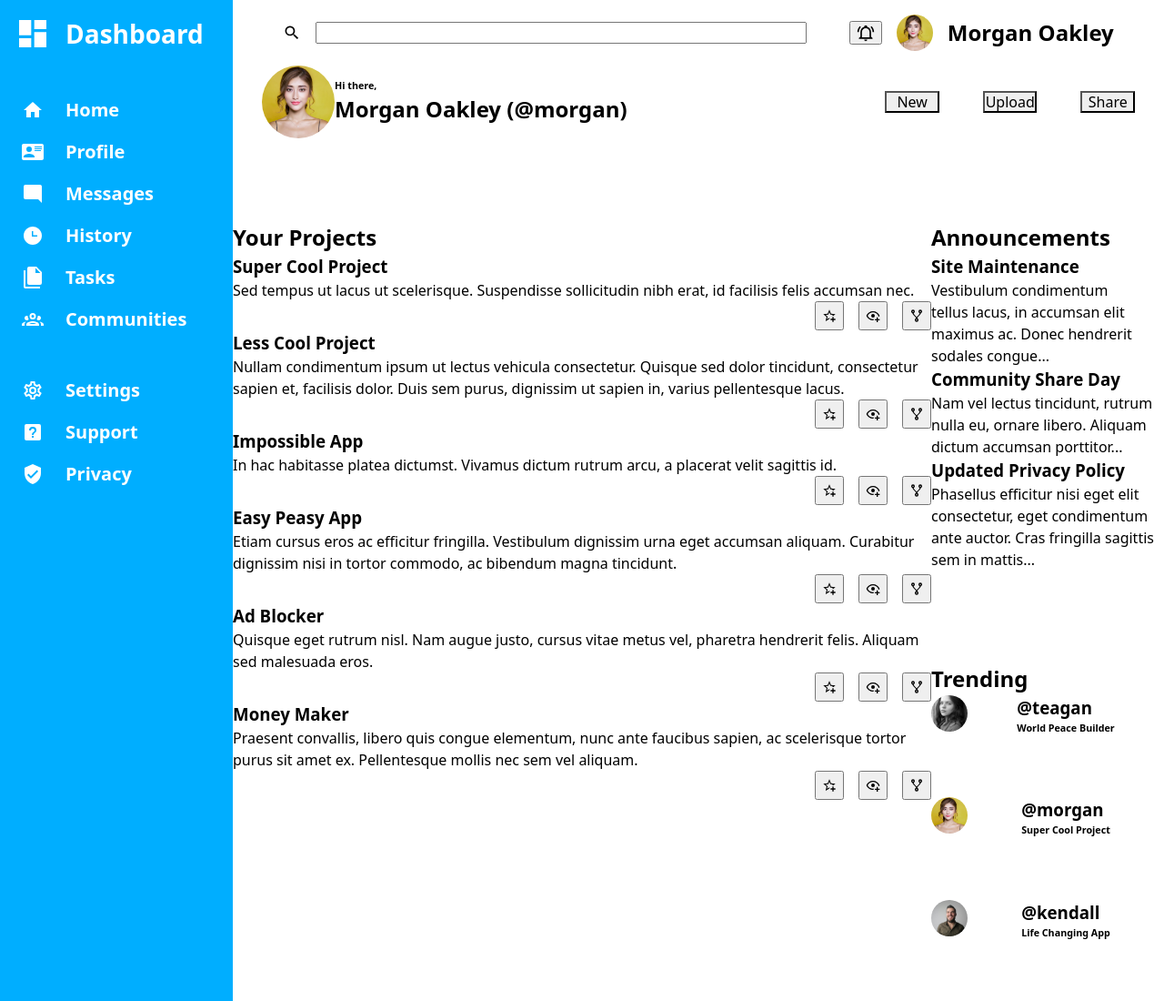
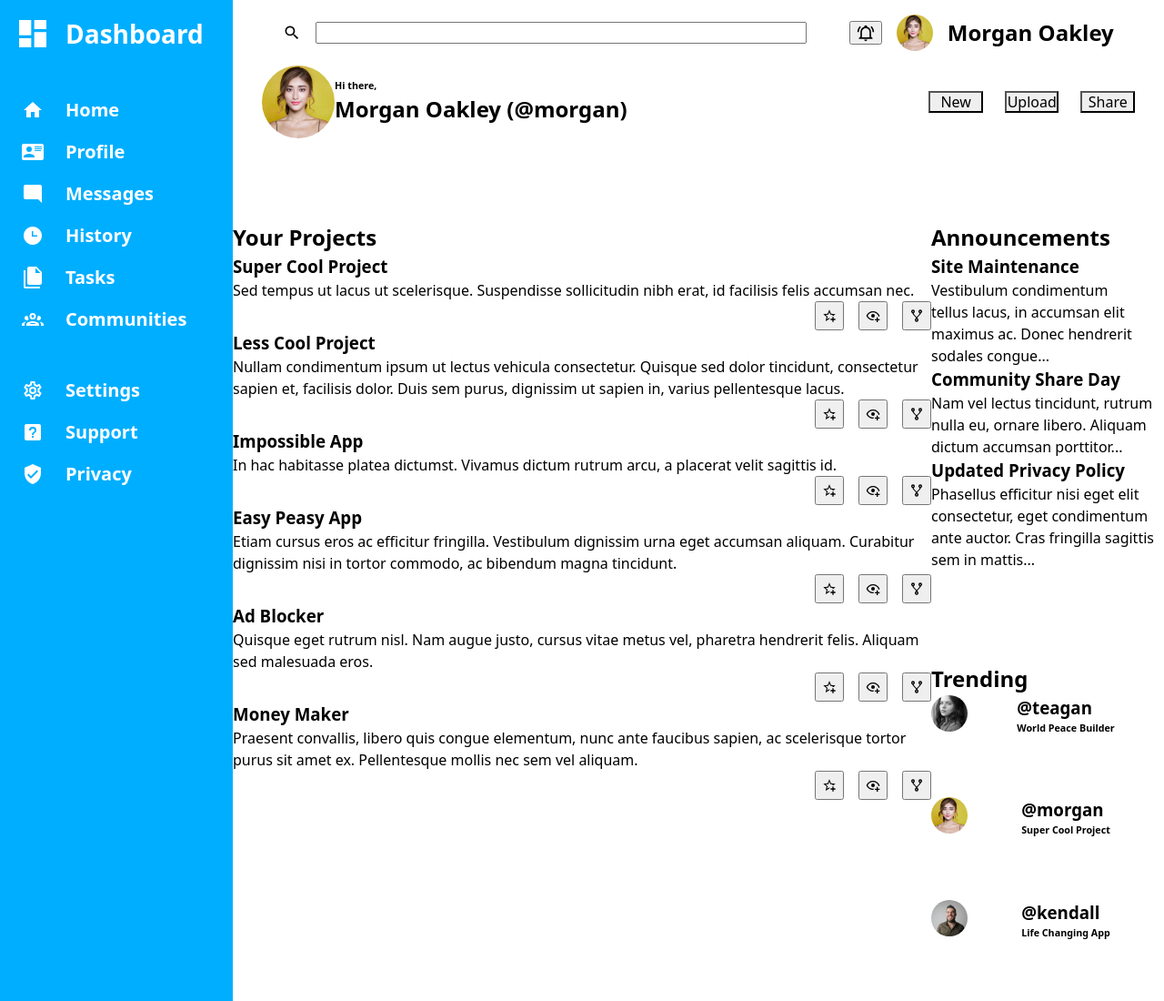
Before and after one commit to cgrustas/admin-dashboard, a website: page index.html in a window 1280 px wide. Shown: the top 1100 px of the page at 91% size. Drawn offline with nearby package versions, Linux system fonts and the light colour scheme.

Commit message:
Shrink header's action buttons gap to 1.5rem

```diff
--- a/css/styles.css
+++ b/css/styles.css
@@ -113,7 +113,7 @@ input {
 
 .action-bar .actions {
     display: flex;
-    gap: 3rem;
+    gap: 1.5rem;
     align-items: center;
 }
 
```
